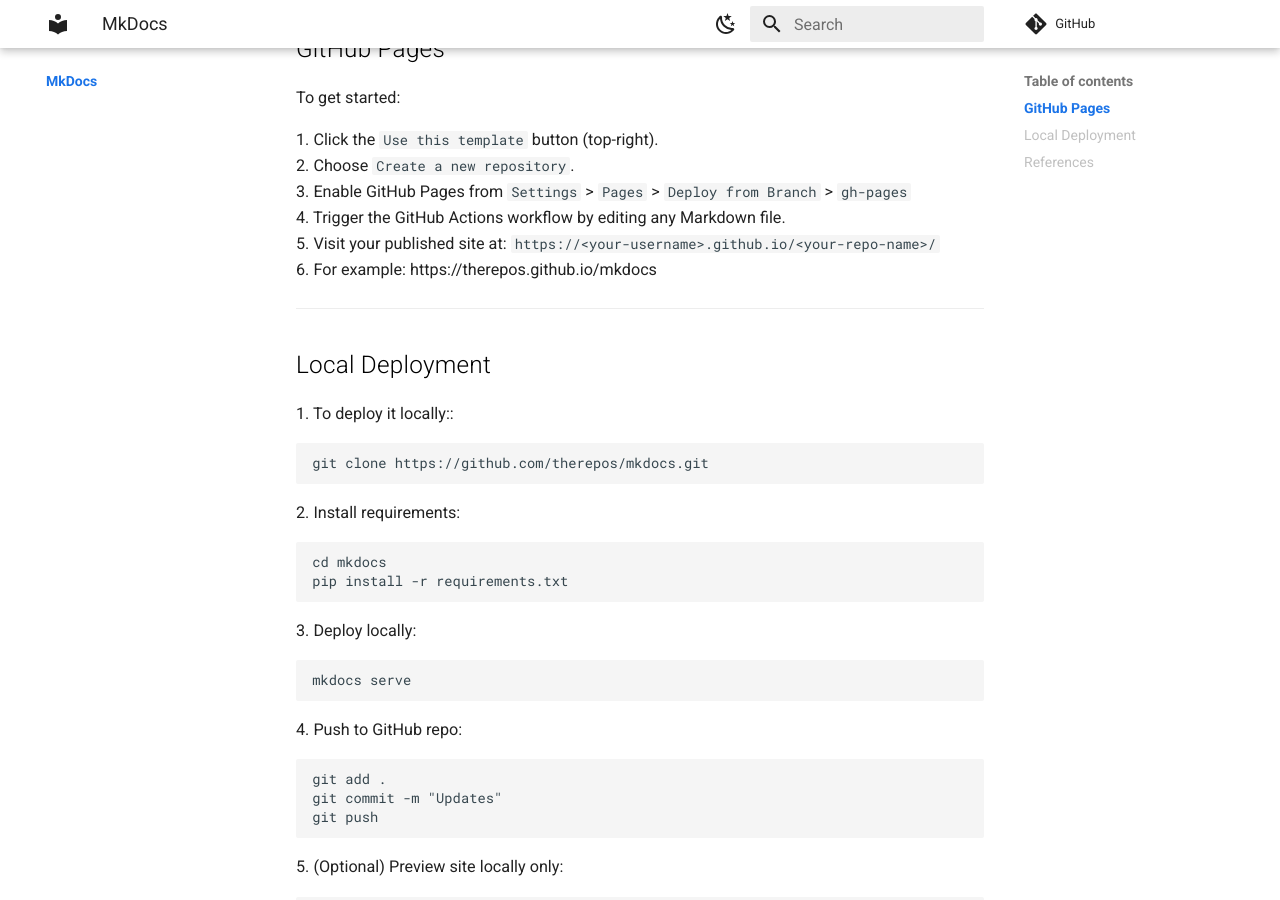
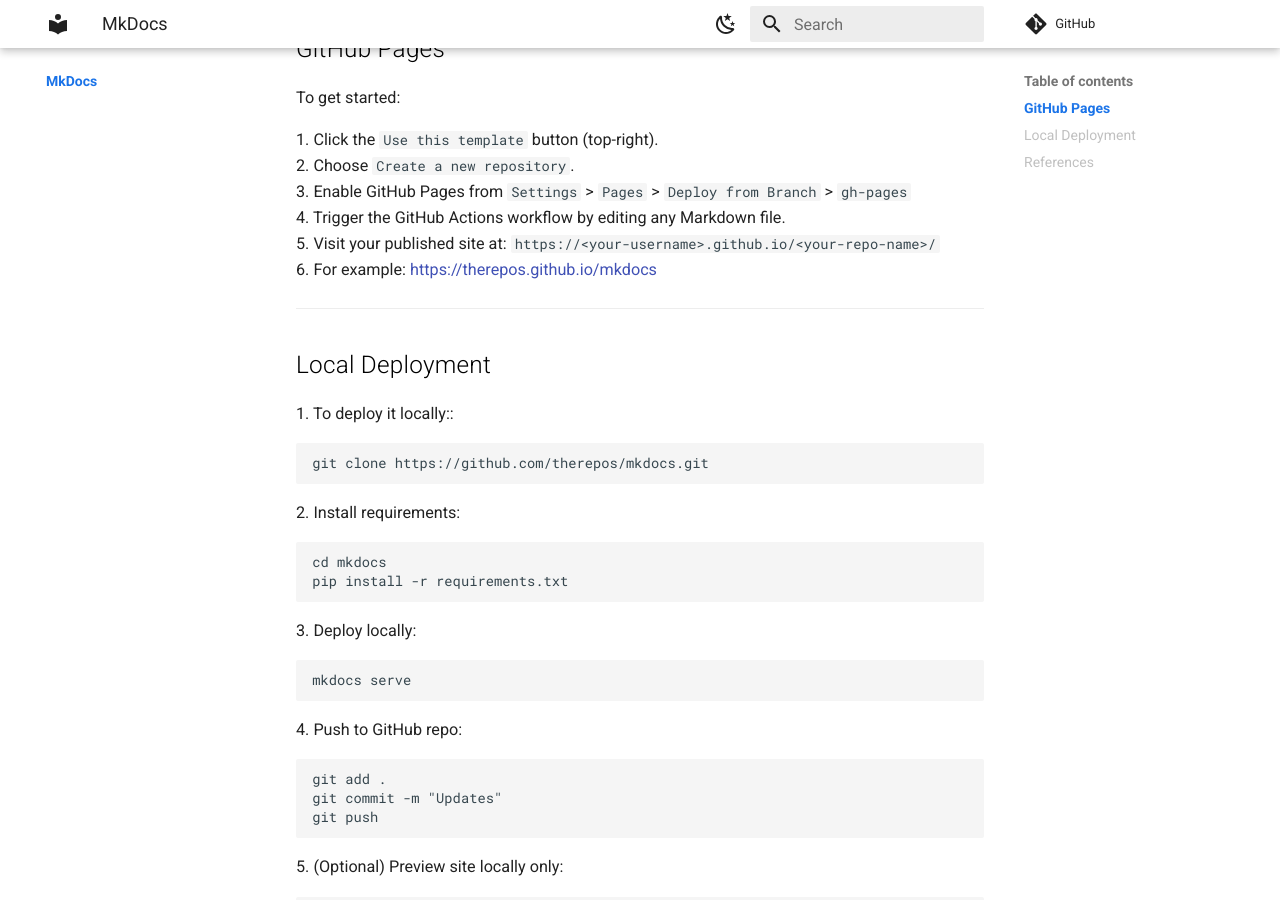
Before and after one commit to therepos/mkdocs, an MkDocs documentation site: the page built from docs/index.md, in a window 1280 px wide and 900 px high, scrolled down 315 px. Built offline with MkDocs 1.6.1 and Material for MkDocs 9.7.7, drawn with Linux system fonts in a browser that asks for light colours; comment, search, counter and statistics services are not loaded; part of the change alters nothing that is shown.

```diff
--- a/docs/index.md
+++ b/docs/index.md
@@ -13,7 +13,7 @@ To get started:
 3\. Enable GitHub Pages from `Settings` > `Pages` > `Deploy from Branch` > `gh-pages`
 4\. Trigger the GitHub Actions workflow by editing any Markdown file.
 5\. Visit your published site at: `https://<your-username>.github.io/<your-repo-name>/`
-6\. For example: https://therepos.github.io/mkdocs
+6\. For example: [https://therepos.github.io/mkdocs](https://therepos.github.io/mkdocs)
 
 ---
 
```
